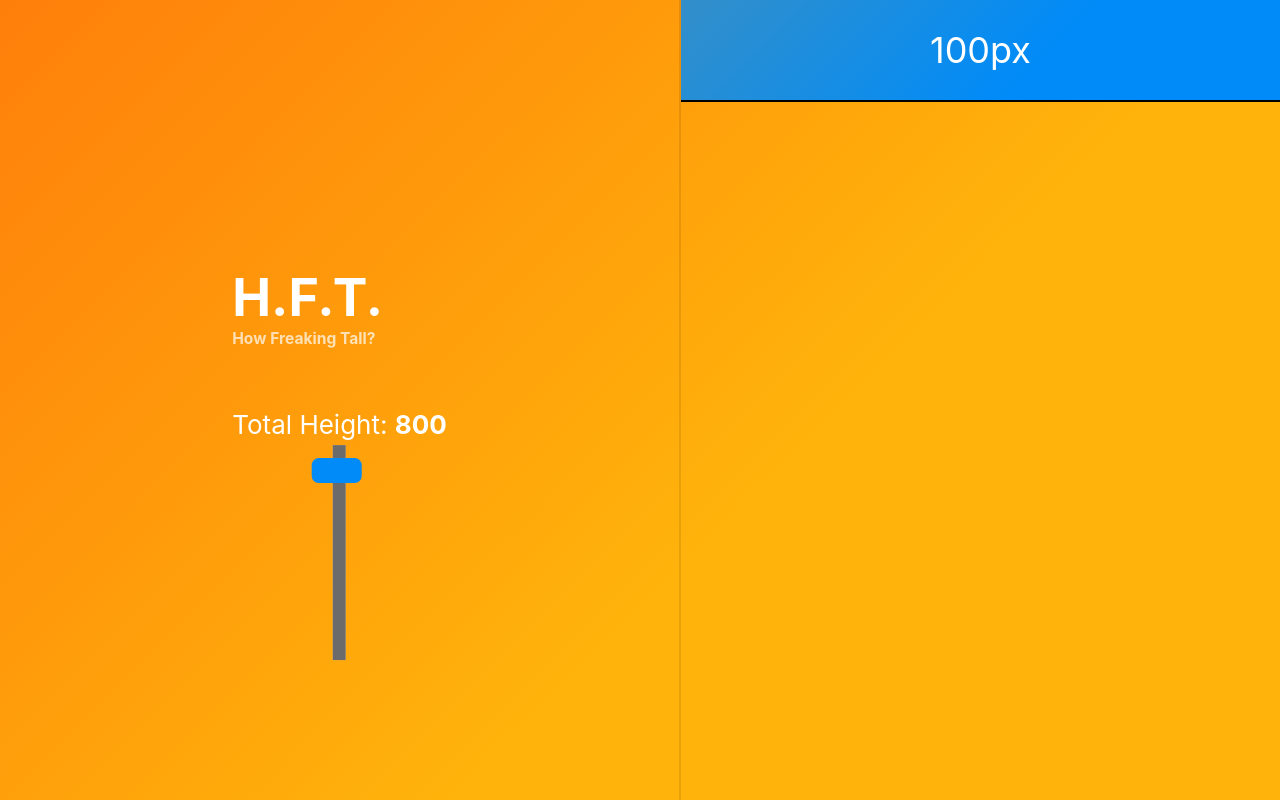
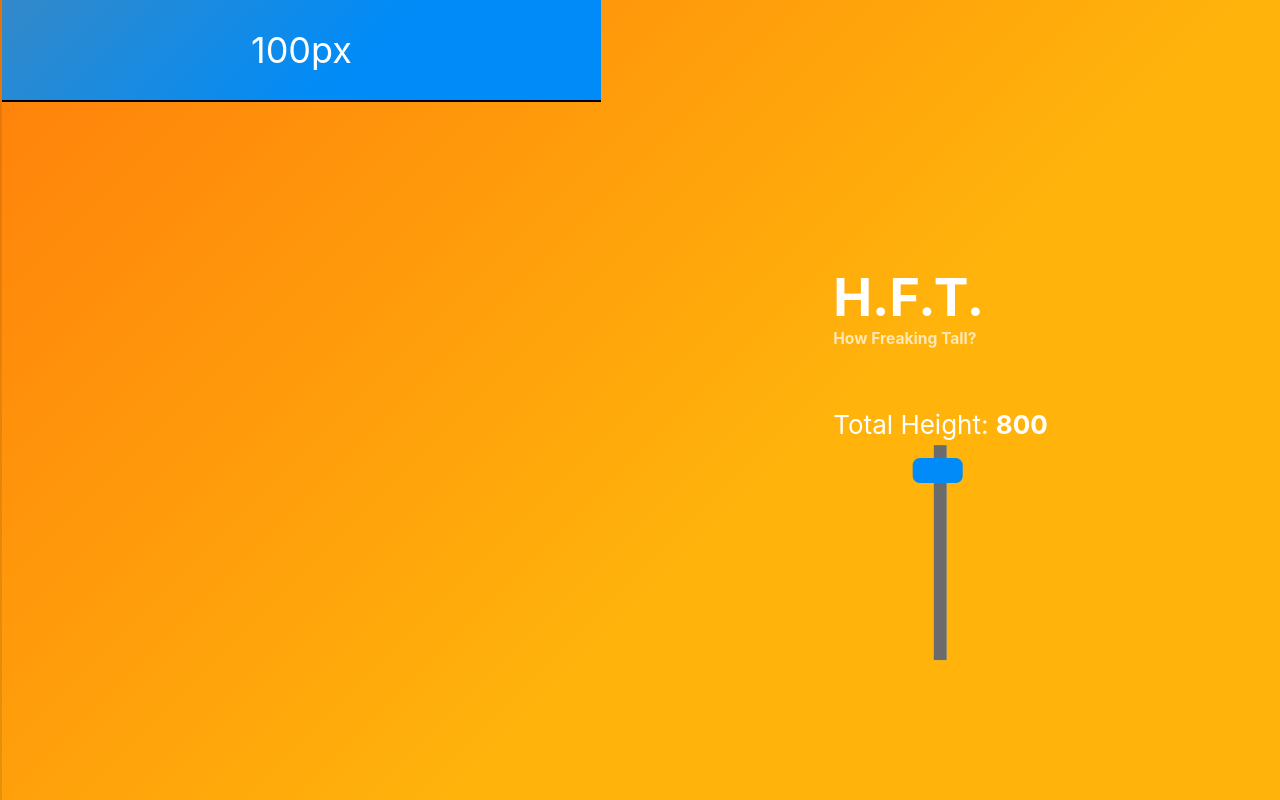
Before and after one commit to BeechAgency/how-flipping-tall, a React (Create React App) app: page / in a window 1280 px wide. Built offline with nearby package versions, Linux system fonts and the light colour scheme.

Commit message:
Updated what side the scroll is on

```diff
--- a/src/App.js
+++ b/src/App.js
@@ -12,17 +12,18 @@ function App() {
 
   return (
     <div className="App">
-      <div className="Left">
-      <header className="App-header">
-        <h1>H.F.T. <small>How Freaking Tall?</small></h1>
-        <HeightThing />
-
-        <input type="range" name="heightSlider" min="0" max="1500" onChange={ handleChange } value={height} />
-      </header>
-      </div>
       <div className="Right">
         <TallMachine height={height} />
       </div>
+      <div className="Left">
+        <header className="App-header">
+          <h1>H.F.T. <small>How Freaking Tall?</small></h1>
+          <HeightThing />
+
+          <input type="range" name="heightSlider" min="0" max="1500" onChange={ handleChange } value={height} />
+        </header>
+      </div>
+
     </div>
   );
 }
```
